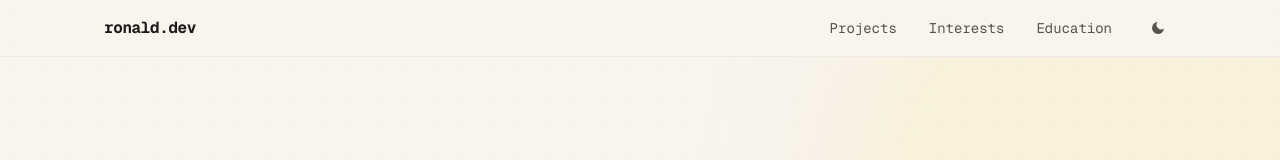
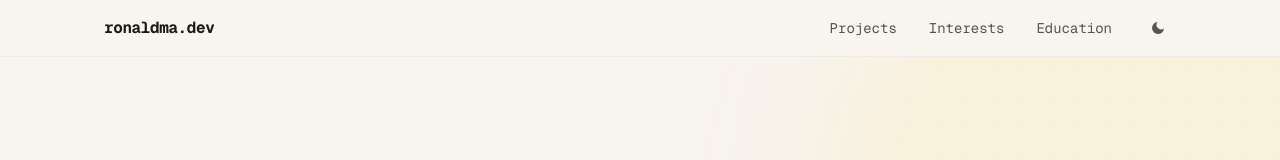
Before and after one commit to ItsRonald99/Personal_Website, a Next.js app: page / in a window 1280 px wide. Shown: the top 160 px of the page. Built offline with nearby package versions, Linux system fonts and the light colour scheme.

Commit message:
changed navbar item

```diff
--- a/app/components/NavBar.tsx
+++ b/app/components/NavBar.tsx
@@ -31,7 +31,7 @@ export default function NavBar() {
           href="#"
           className="font-mono font-bold text-stone-900 dark:text-stone-100 tracking-tight text-base hover:text-amber-600 dark:hover:text-amber-400 transition-colors focus-visible:outline-none focus-visible:ring-2 focus-visible:ring-amber-400 rounded"
         >
-          ronald.dev
+          ronaldma.dev
         </a>
 
         {/* Desktop nav */}
```
